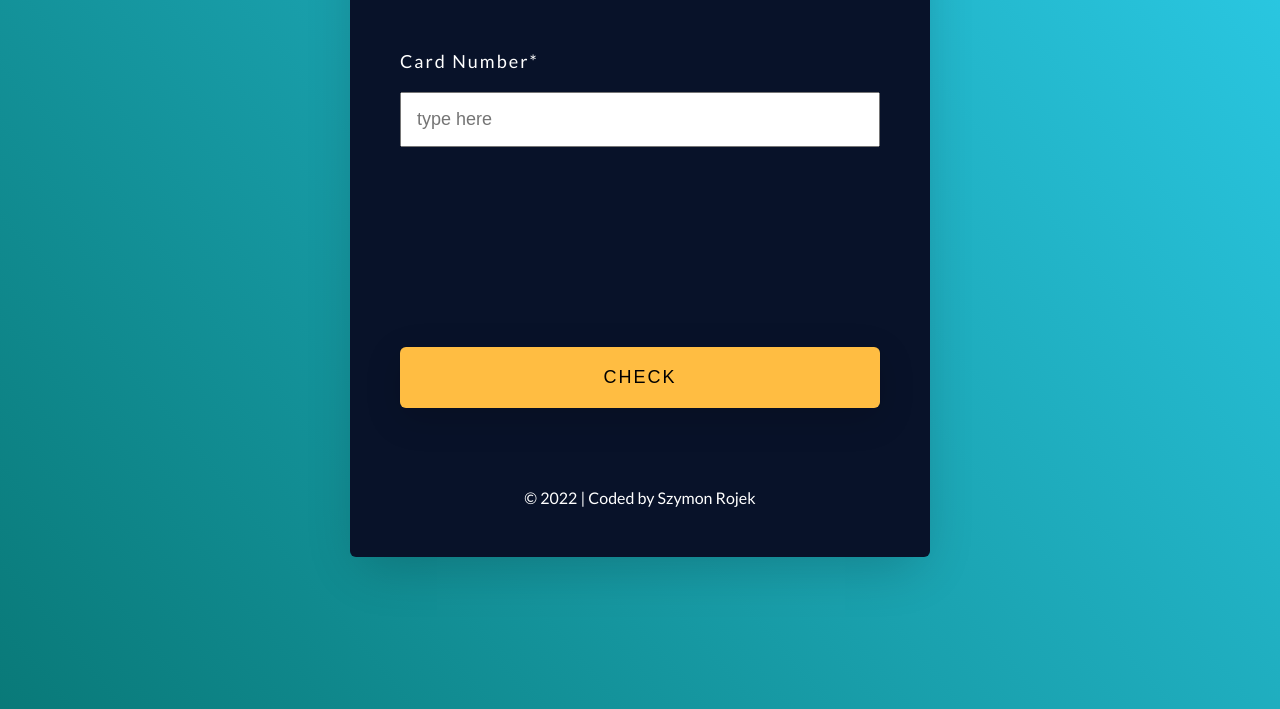
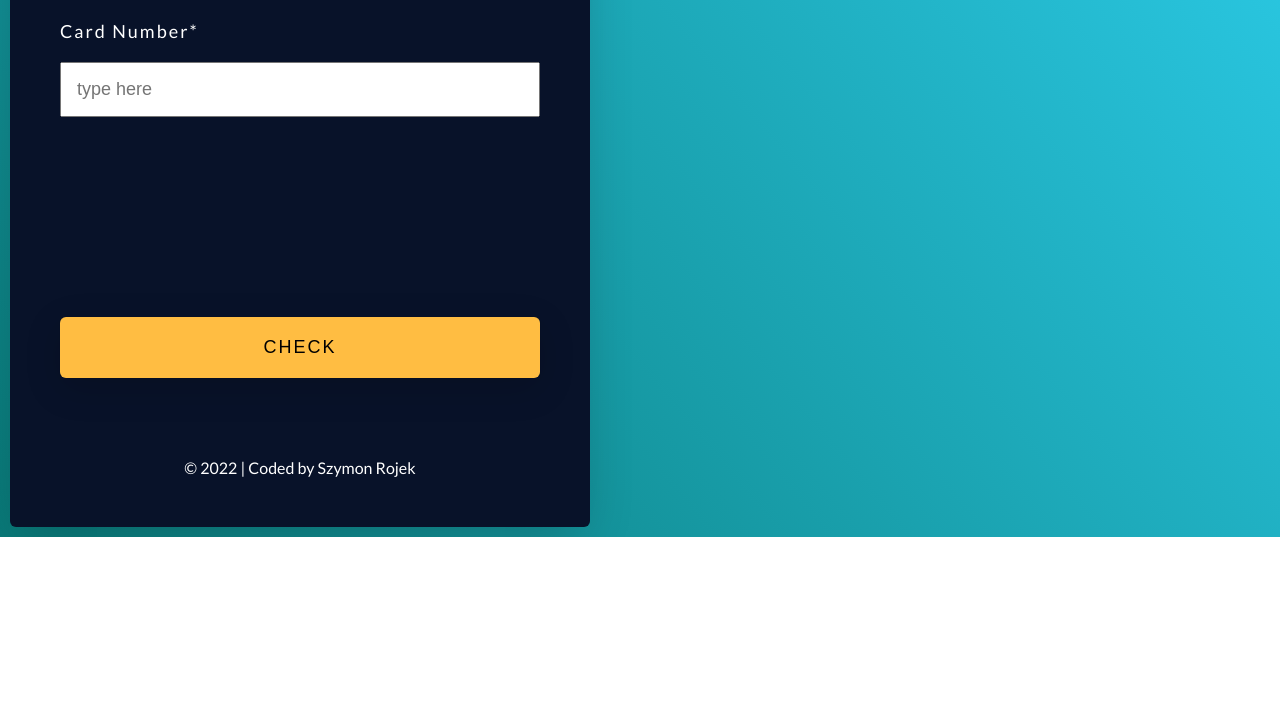
Before and after one commit to SzymonRojek/card-number-verification-JS, a website built with Parcel: page src/index.html in a window 1280 px wide. Shown: the part 669-1378 px from the top of the page. After the commit the page ends 1206 px from the top, so only its background shows below. Built offline with nearby package versions, Linux system fonts and the light colour scheme.

Commit message:
remove margin

```diff
--- a/src/scss/container.scss
+++ b/src/scss/container.scss
@@ -2,7 +2,6 @@
   display: flex;
   justify-content: center;
   flex-direction: column;
-  margin: 30px auto 150px auto;
   max-width: 600px;
 }
 
```
